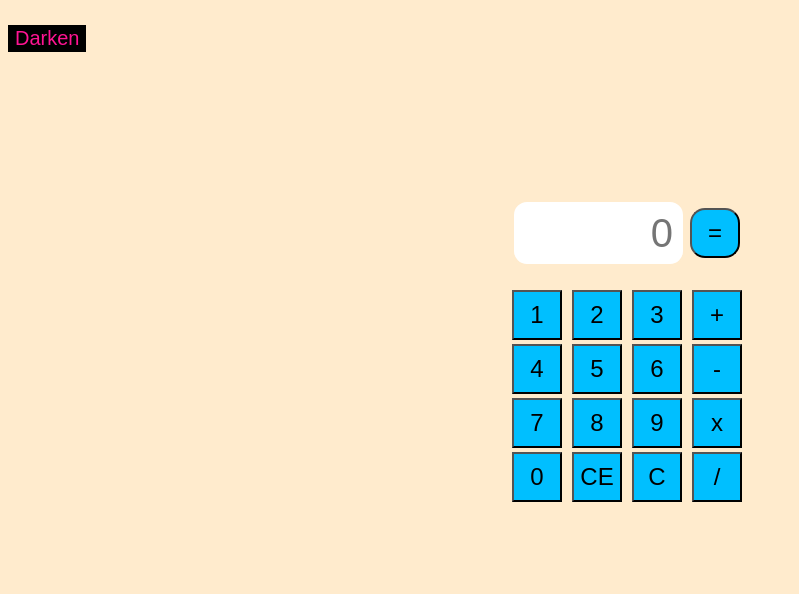
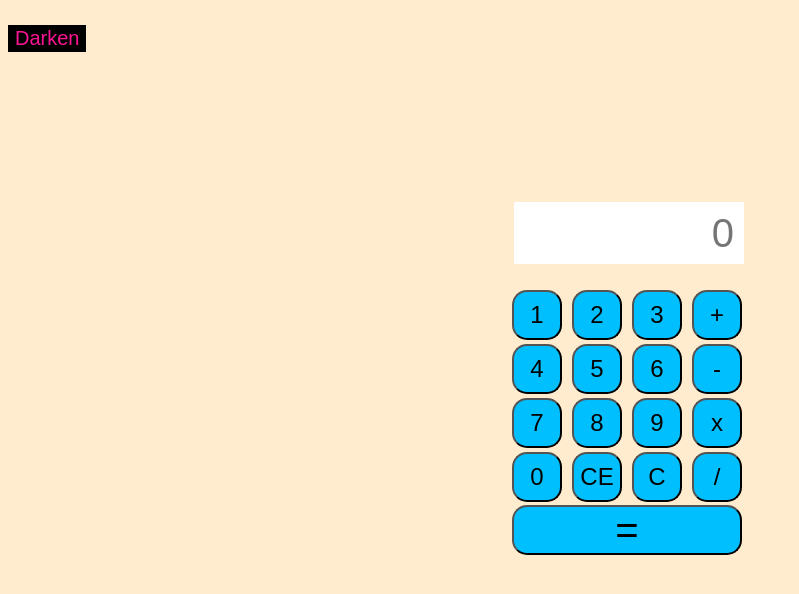
Before and after one commit to hit-11/calculator, a plain HTML site: page index.html in a window 1280 px wide. Shown: the whole page, without its empty margins (0-799 px from the left). Drawn offline with Linux system fonts and the light colour scheme.

Commit message:
Position of buttons chnaged

```diff
--- a/index.html
+++ b/index.html
@@ -8,29 +8,30 @@
 <body>
 <button class="themeSwitcher">Darken</button>
 <div class="container">
-    <input type="text" class="numberInput" placeholder="0"><button class="equals">=</button>
+    <input type="text" class="numberInput" placeholder="0">
     <div class="btn">
     <button>1</button>
     <button>2</button>
     <button>3</button>
-    <button>+</button>
+    <button class="add">+</button>
     <br>
 
     <button>4</button>
     <button>5</button>
     <button>6</button>
-    <button>-</button>
+    <button class="subtract">-</button>
     <br>
     <button>7</button>
     <button>8</button>
     <button>9</button>
-    <button>x</button>
+    <button class="multiply">x</button>
     <br>
     <button>0</button>
-    <button>CE</button>
-    <button>C</button>
-    <button>/</button>
+    <button class="clear">CE</button>
+    <button class="cancel">C</button>
+    <button class="divide">/</button>
     <br>
+    <button id="equals">=</button>
 </div>
 
 </div>
--- a/main.js
+++ b/main.js
@@ -1,8 +1,16 @@
+var html=document.querySelector('html');
 var themeSwitcher=document.querySelector('.themeSwitcher');
 var numberInput=document.querySelector('.numberInput');
 var btn=document.querySelectorAll('button');
-var html=document.querySelector('html');
+var add=document.querySelector('.add');
+var subtract=document.querySelector('.subtract');
+var multiply=document.querySelector('.multiply');
+var divide=document.querySelector('.divide');
+var clear=document.querySelector('.clear');
+var cancel=document.querySelector('.cancel');
+var result=0;
 
+/*changing the theme*/
 themeSwitcher.onclick=function () {
     if (themeSwitcher.textContent === 'Darken') {
         themeSwitcher.textContent = 'Lighten';
@@ -15,6 +23,7 @@ themeSwitcher.onclick=function () {
         themeSwitcher.style.backgroundColor = 'black';
     }
 }
+/*onclick input buttons*/
 for(var i=0;i<btn.length;i++){
     if(isNaN(btn[i].textContent)){
         continue;
--- a/style.css
+++ b/style.css
@@ -16,11 +16,8 @@ html{
     border:black solid 1px;
 }
 input{
-    border-top-right-radius:15px;
-    border-bottom-right-radius:15px;
-    border-top-left-radius:15px;
-    border-bottom-left-radius:15px;
-    width:154px;
+
+    width:215px;
     height:60px;
     font-size: 1rem;
     border:blanchedalmond 2px solid;
@@ -34,7 +31,25 @@ input{
 input:focus{
     outline: none;
 }
-.equals{
+#equals{
+    border-top-right-radius:15px;
+    border-bottom-right-radius:15px;
+    border-top-left-radius:15px;
+    border-bottom-left-radius:15px;
+    width:230px;
+    height:50px;
+    font-size:1rem;
+    background-color: deepskyblue;
+    vertical-align:middle;
+}
+button{
+    outline:none;
+}
+.btn{
+    padding-top:20px;
+}
+
+.btn button{
     border-top-right-radius:15px;
     border-bottom-right-radius:15px;
     border-top-left-radius:15px;
@@ -43,16 +58,4 @@ input:focus{
     height:50px;
     font-size:.6rem;
     background-color: deepskyblue;
-    vertical-align:middle;
 }
-
-.btn{
-    padding-top:20px;
-}
-
-.btn button{
-    width:50px;
-    height:50px;
-    font-size:.6rem;
-    background-color: deepskyblue;
-}
```
